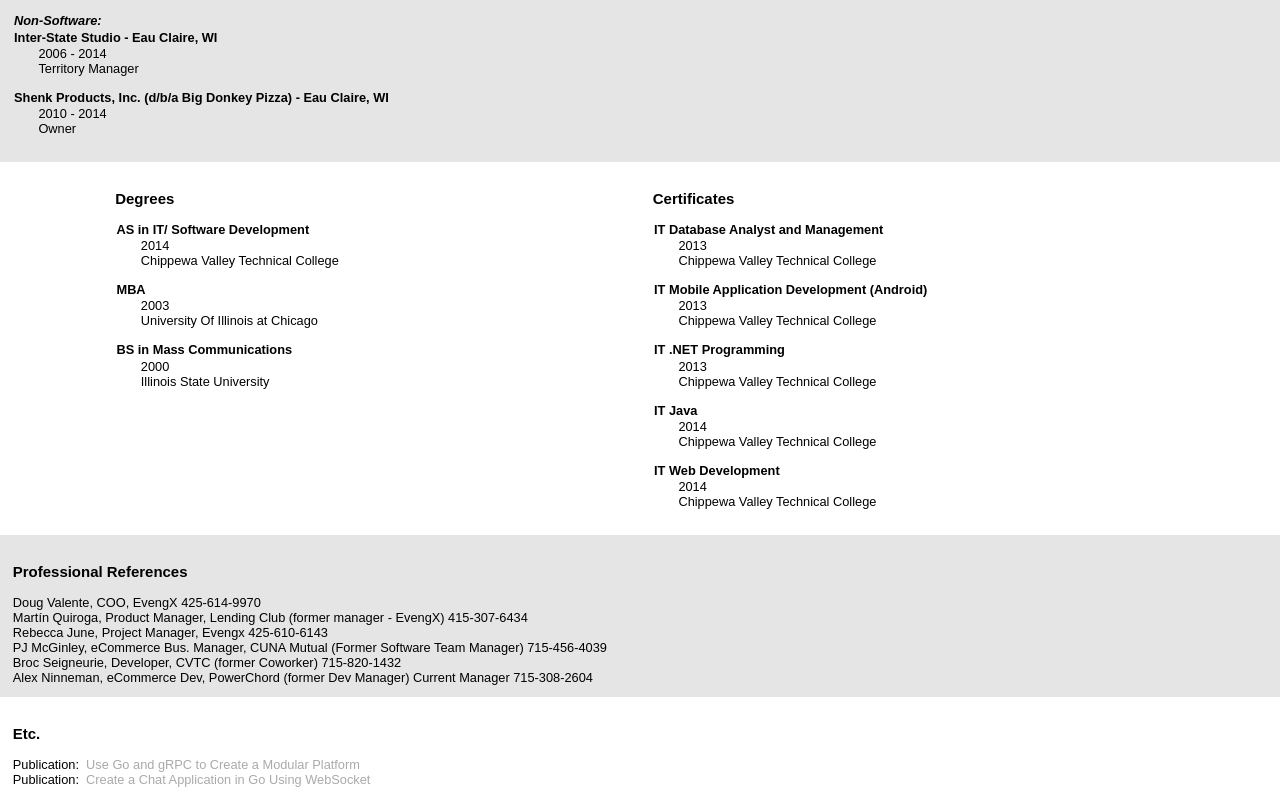
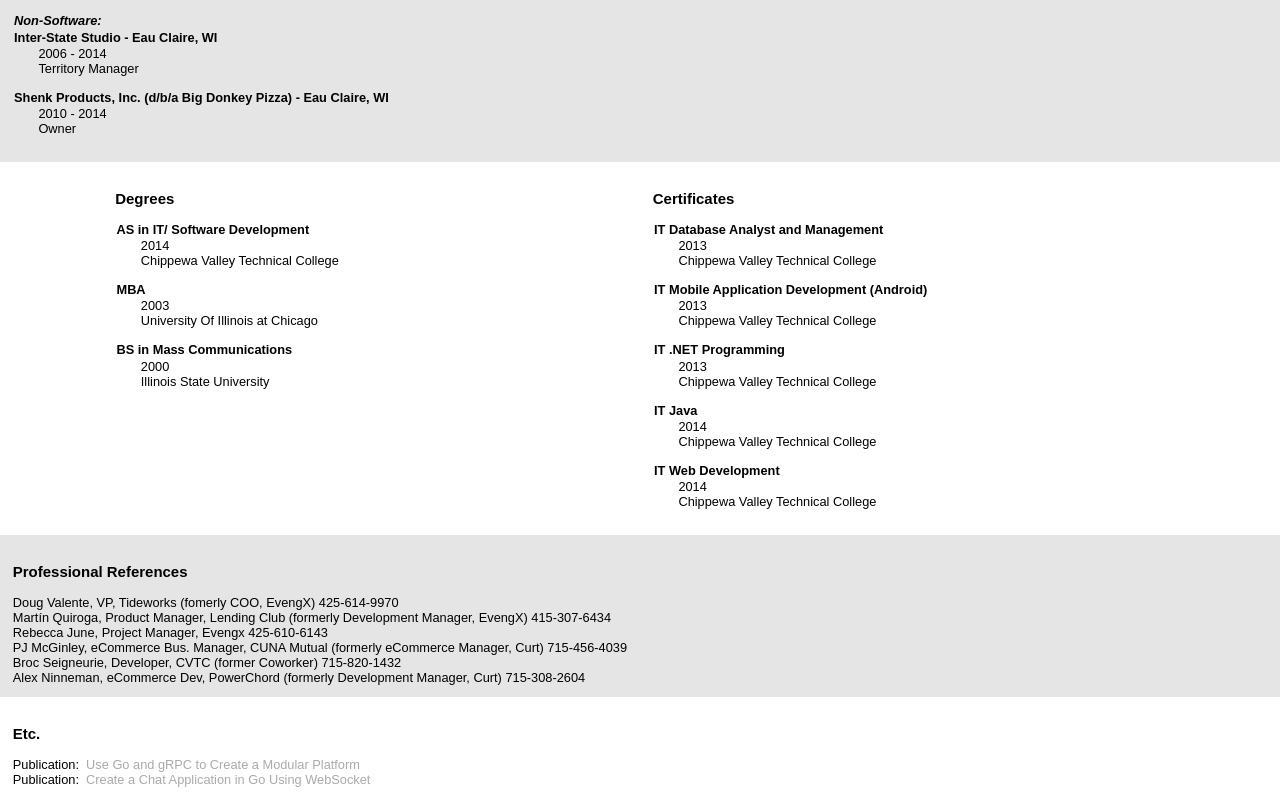
Before and after one commit to stinkyfingers/johnshenk, a React (Create React App) app: page / in a window 1280 px wide. Shown: the part 1046-1846 px from the top of the page. Built offline with nearby package versions, Linux system fonts and the light colour scheme.

Commit message:
refs update

```diff
--- a/src/components/resume.js
+++ b/src/components/resume.js
@@ -207,12 +207,12 @@
           <div className="centerBox">
             <div className="leftAlign">
               <h3>Professional References</h3>
-              <div>Doug Valente, COO, EvengX 425-614-9970</div>
-              <div>Martín Quiroga, Product Manager, Lending Club (former manager - EvengX)   415-307-6434</div>
+              <div>Doug Valente, VP, Tideworks (fomerly COO, EvengX) 425-614-9970</div>
+              <div>Martín Quiroga, Product Manager, Lending Club (formerly Development Manager, EvengX)   415-307-6434</div>
               <div>Rebecca June, Project Manager, Evengx 425-610-6143</div>
-              <div>PJ McGinley, eCommerce Bus. Manager, CUNA Mutual (Former Software Team Manager)  715-456-4039</div>
-              <div>Broc Seigneurie, Developer,      CVTC  (former Coworker)    715-820-1432</div>
-              <div>Alex Ninneman, eCommerce Dev,  PowerChord (former Dev Manager)  Current Manager   715-308-2604</div>
+              <div>PJ McGinley, eCommerce Bus. Manager, CUNA Mutual (formerly eCommerce Manager, Curt)  715-456-4039</div>
+              <div>Broc Seigneurie, Developer, CVTC  (former Coworker)    715-820-1432</div>
+              <div>Alex Ninneman, eCommerce Dev,  PowerChord (formerly Development Manager, Curt)  715-308-2604</div>
             </div>
           </div>
         </div>
```
Also changed, not shown: 1 other file (tests, documents, lock files or other folders).
